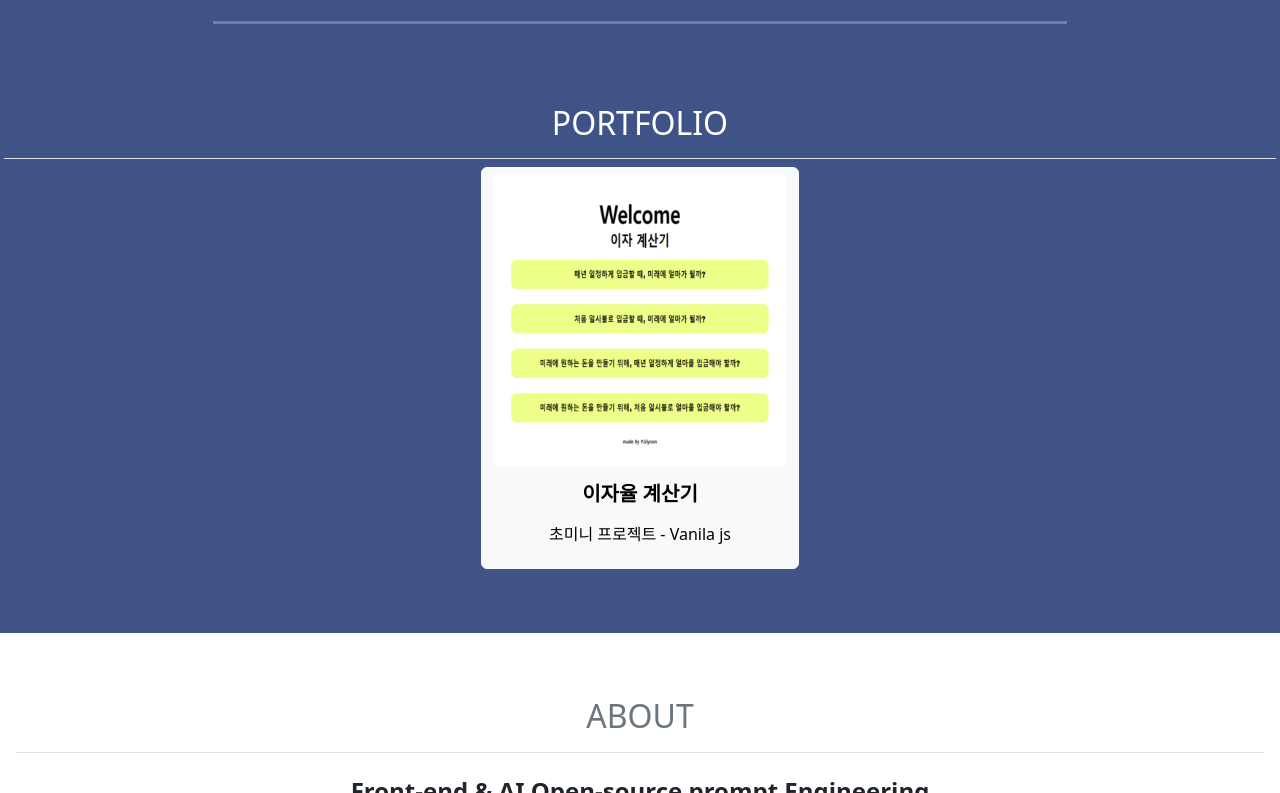
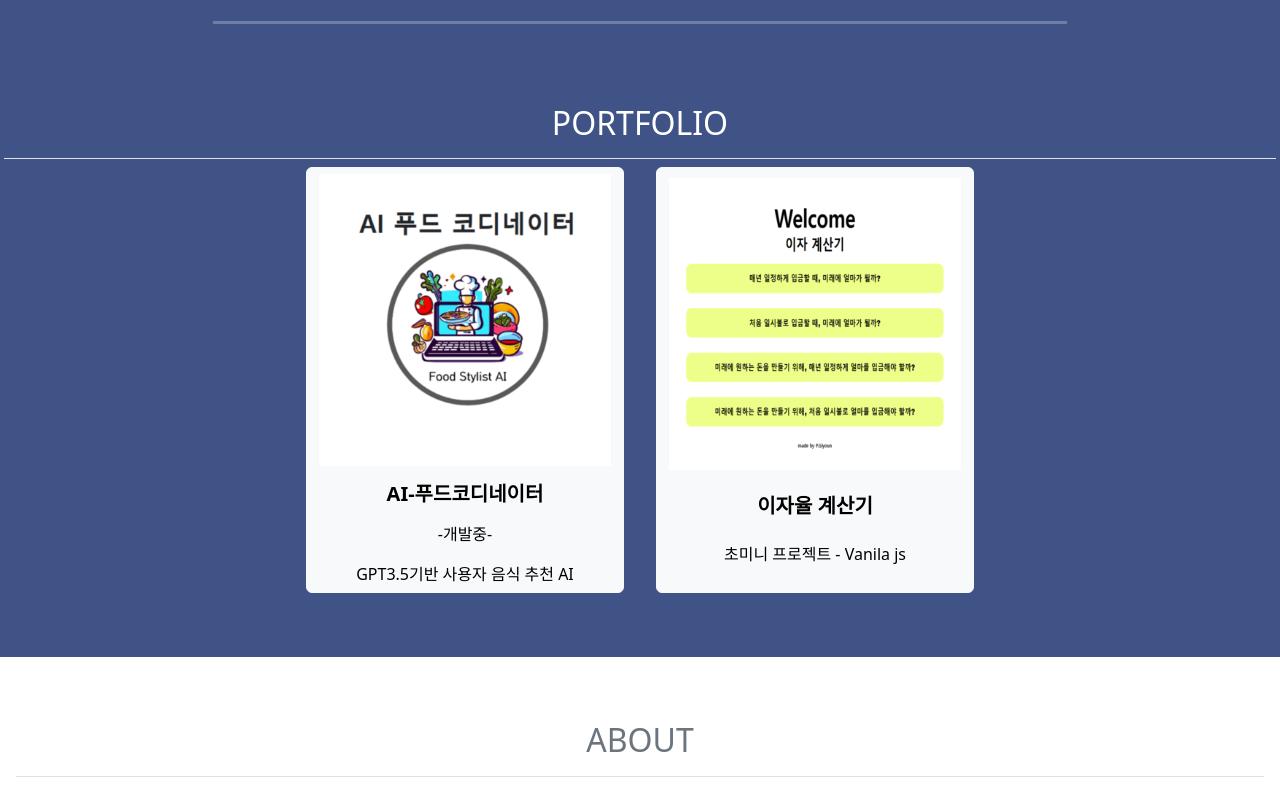
Before and after one commit to ParkGiyoun/Project_tree_no_js, a plain HTML site: page index.html in a window 1280 px wide. Shown: the part 508-1301 px from the top of the page. Drawn offline with nearby package versions, Linux system fonts and the light colour scheme.

Commit message:
요리AI 관련 추가 중

```diff
--- a/index.html
+++ b/index.html
@@ -32,6 +32,13 @@
     <div class="p-3 pt-5 row text-white justify-content-center" id="PortfolioBody">
       <h2 class="page-section-heading text-center text-uppercase text-white p-3 border-bottom">Portfolio</h2>
 
+      <!-- portfolio 2-AI 요리추천 -->
+      <a href="#" class="btn btn-light mx-3 col-12 col-md-5 col-lg-3 mb-5 d-flex flex-wrap align-items-center justify-content-center">
+        <img class="img-fluid" src="./image/ai-food.png" alt="..." />
+        <!-- 400*400 -->
+        <h5 class="col-12 fw-bolder my-3 text-black text-center">AI-푸드코디네이터</h5>
+        <p class="col-12">-개발중-<hr>GPT3.5기반 사용자 음식 추천 AI</p>
+      </a>
       <!-- portfolio 1-이자계산기 -->
       <a href="https://parkgiyoun.github.io/interestCalculator/" class="btn btn-light mx-3 col-12 col-md-5 col-lg-3 mb-5 d-flex flex-wrap align-items-center justify-content-center">
         <img class="img-fluid" src="./image/inter-calc.png" alt="..." />
```
Also changed, not shown: image/ai-food.png (added).
